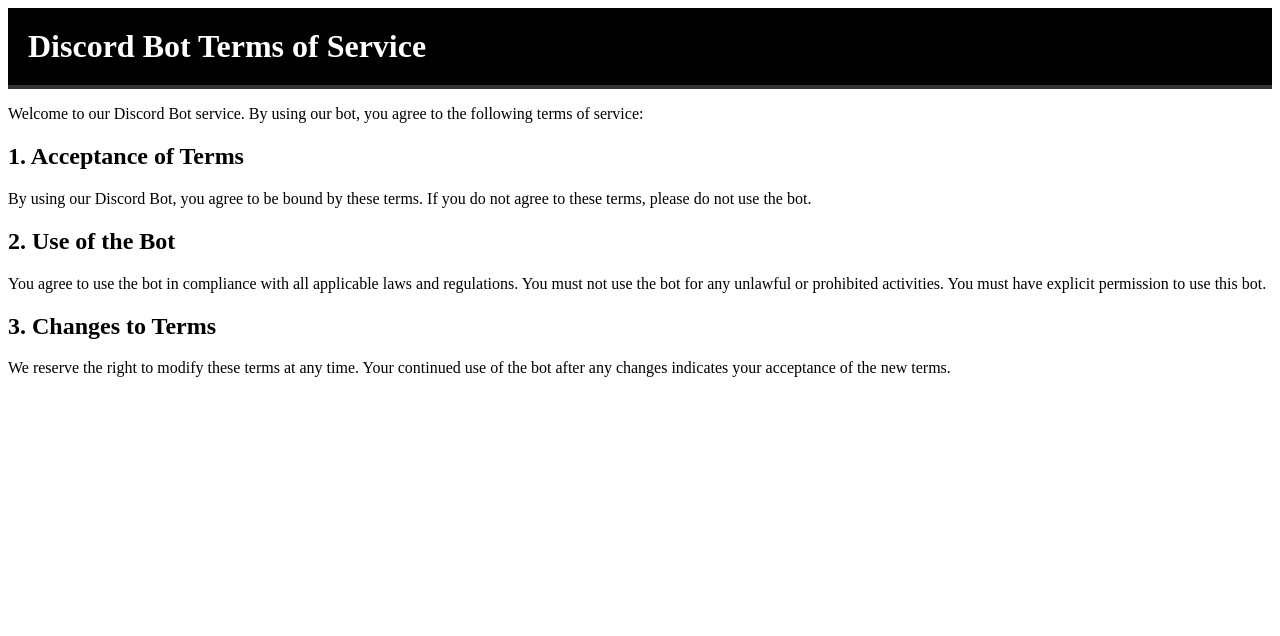
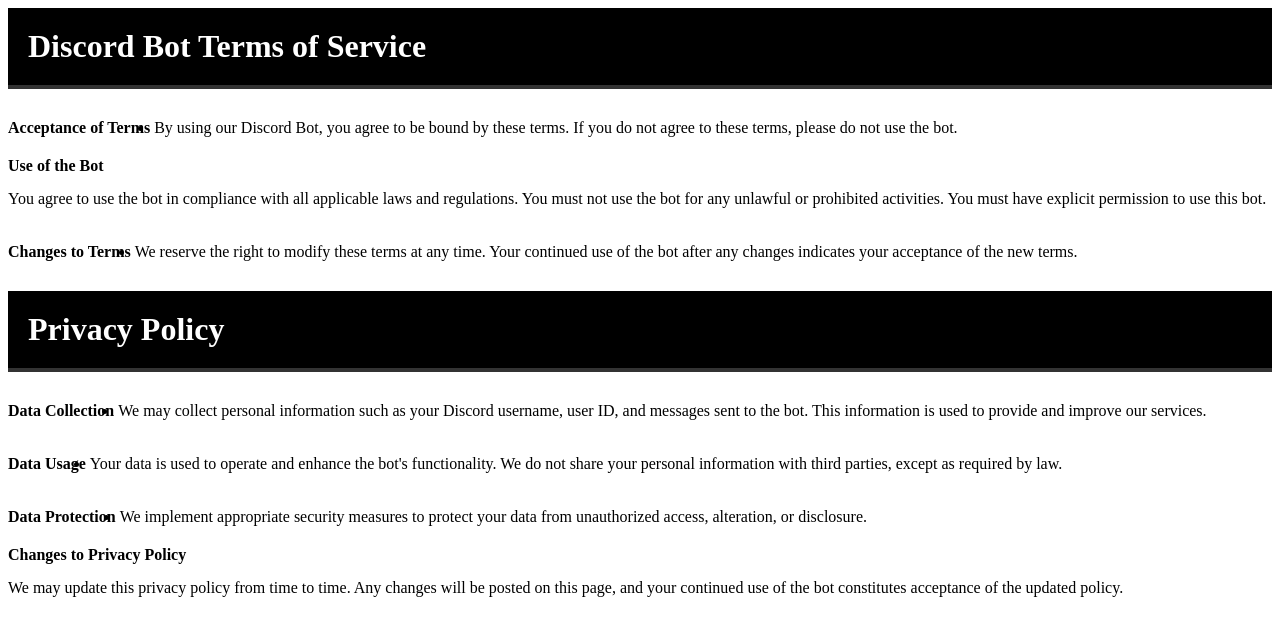
Before and after one commit to West-Michigan-AWS-Users-Group/LanPartyServices, a plain HTML site: page lan_party_services/info_mirror/site/discord_bot/index.html in a window 1280 px wide. Drawn offline with Linux system fonts and the light colour scheme.

Commit message:
Update TOS add Privacy Policy

```diff
--- a/lan_party_services/info_mirror/site/discord_bot/index.html
+++ b/lan_party_services/info_mirror/site/discord_bot/index.html
@@ -5,12 +5,45 @@
 </head>
 <body>
     <h1>Discord Bot Terms of Service</h1>
-    <p>Welcome to our Discord Bot service. By using our bot, you agree to the following terms of service:</p>
-    <h2>1. Acceptance of Terms</h2>
-    <p>By using our Discord Bot, you agree to be bound by these terms. If you do not agree to these terms, please do not use the bot.</p>
-    <h2>2. Use of the Bot</h2>
-    <p>You agree to use the bot in compliance with all applicable laws and regulations. You must not use the bot for any unlawful or prohibited activities. You must have explicit permission to use this bot.</p>
-    <h2>3. Changes to Terms</h2>
-    <p>We reserve the right to modify these terms at any time. Your continued use of the bot after any changes indicates your acceptance of the new terms.</p>
+    <ul>
+        <li><strong>Acceptance of Terms</strong>
+            <ul>
+                <li>By using our Discord Bot, you agree to be bound by these terms. If you do not agree to these terms, please do not use the bot.</li>
+            </ul>
+        </li>
+        <li><strong>Use of the Bot</strong>
+            <ul>
+                <li>You agree to use the bot in compliance with all applicable laws and regulations. You must not use the bot for any unlawful or prohibited activities. You must have explicit permission to use this bot.</li>
+            </ul>
+        </li>
+        <li><strong>Changes to Terms</strong>
+            <ul>
+                <li>We reserve the right to modify these terms at any time. Your continued use of the bot after any changes indicates your acceptance of the new terms.</li>
+            </ul>
+        </li>
+    </ul>
+    <h1>Privacy Policy</h1>
+    <ul>
+        <li><strong>Data Collection</strong>
+            <ul>
+                <li>We may collect personal information such as your Discord username, user ID, and messages sent to the bot. This information is used to provide and improve our services.</li>
+            </ul>
+        </li>
+        <li><strong>Data Usage</strong>
+            <ul>
+                <li>Your data is used to operate and enhance the bot's functionality. We do not share your personal information with third parties, except as required by law.</li>
+            </ul>
+        </li>
+        <li><strong>Data Protection</strong>
+            <ul>
+                <li>We implement appropriate security measures to protect your data from unauthorized access, alteration, or disclosure.</li>
+            </ul>
+        </li>
+        <li><strong>Changes to Privacy Policy</strong>
+            <ul>
+                <li>We may update this privacy policy from time to time. Any changes will be posted on this page, and your continued use of the bot constitutes acceptance of the updated policy.</li>
+            </ul>
+        </li>
+    </ul>
 </body>
 </html>
```
